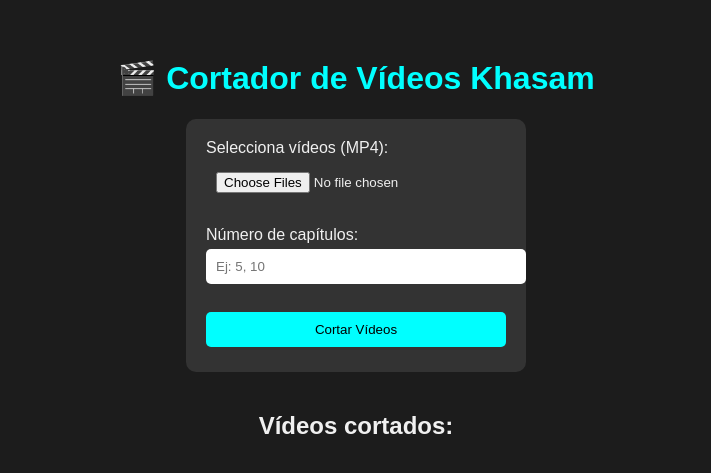
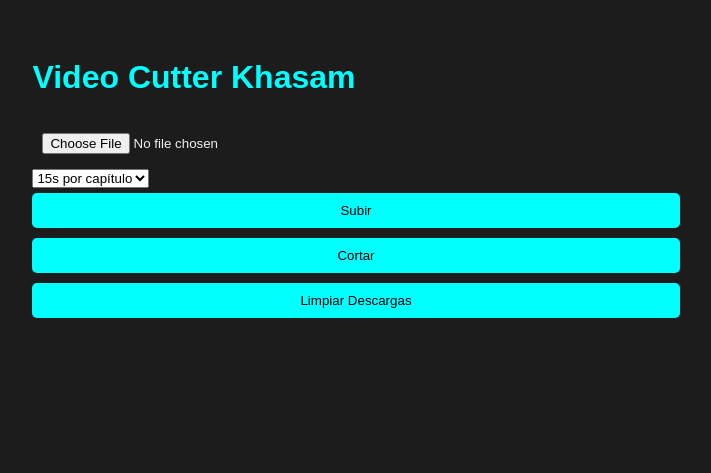
Before and after one commit to KekoOfficial/X, a Flask app: page / in a window 1280 px wide. Shown: the top 473 px of the page, without its empty margins (284-995 px from the left). Run offline with Flask 3, Linux system fonts and the light colour scheme.

Commit message:
Actualizar index.html

```diff
--- a/templates/index.html
+++ b/templates/index.html
@@ -1,26 +1,30 @@
 <!DOCTYPE html>
-<html lang="es">
+<html lang="en">
 <head>
     <meta charset="UTF-8">
-    <title>Cortador de Vídeos Khasam</title>
-    <link rel="stylesheet" href="{{ url_for('static', filename='style.css') }}">
+    <title>Video Cutter Khasam</title>
+    <link rel="stylesheet" href="/static/style.css">
 </head>
 <body>
-    <h1>🎬 Cortador de Vídeos Khasam</h1>
-    <form method="post" enctype="multipart/form-data">
-        <label>Selecciona vídeos (MP4):</label>
-        <input type="file" name="files" multiple required><br><br>
-        <label>Número de capítulos:</label>
-        <input type="number" name="chapters" min="1" placeholder="Ej: 5, 10"><br><br>
-        <button type="submit">Cortar Vídeos</button>
-    </form>
+    <div class="container">
+        <h1>Video Cutter Khasam</h1>
+        <input type="file" id="videoInput" accept="video/*">
+        <select id="chapterDuration">
+            {% for c in chapter_options %}
+            <option value="{{c}}">{{c}}s por capítulo</option>
+            {% endfor %}
+        </select>
+        <button id="uploadBtn">Subir</button>
+        <button id="cutBtn">Cortar</button>
+        <button id="clearBtn">Limpiar Descargas</button>
 
-    <h2>Vídeos cortados:</h2>
-    <ul>
-        {% for video in videos %}
-        <li><a href="{{ url_for('download', filename=video) }}">{{ video }}</a></li>
-        {% endfor %}
-    </ul>
+        <div class="progress">
+            <div id="progressBar"></div>
+        </div>
+
+        <div id="downloads"></div>
+    </div>
+
+    <script src="/static/script.js"></script>
 </body>
-<script src="{{ url_for('static', filename='script.js') }}"></script>
 </html>
```
